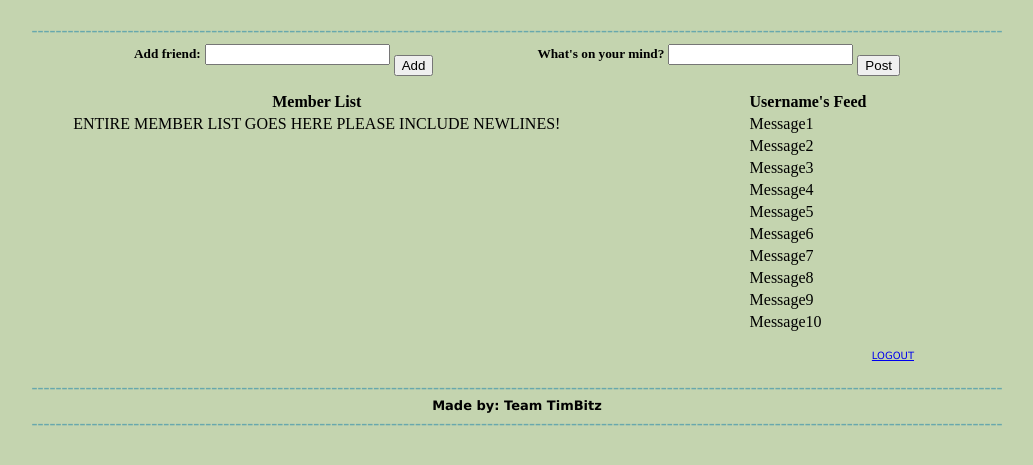
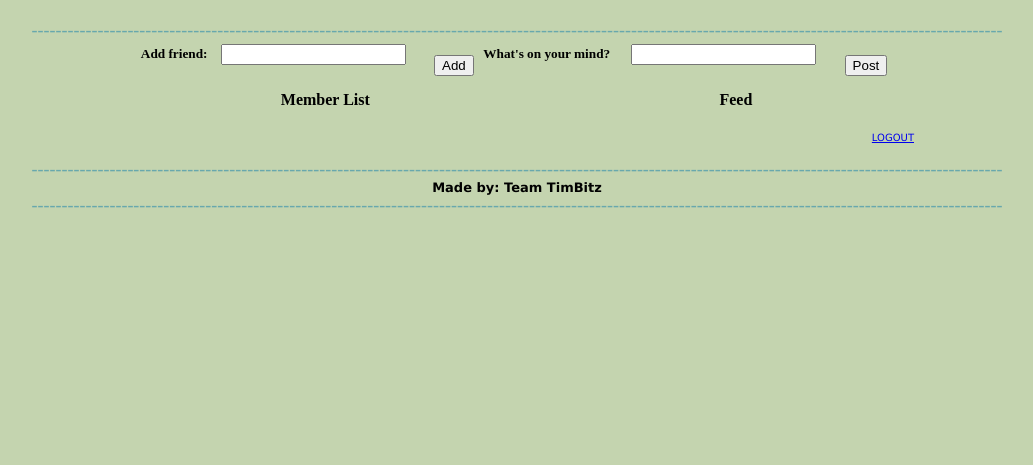
Before and after one commit to lukkwc-byte/COMP206, a plain HTML site: page feed.html in a window 1280 px wide. Shown: the part 89-554 px from the top of the page, without its empty margins (123-1156 px from the left). Drawn offline with Linux system fonts and the light colour scheme.

Commit message:
myfacebookpage.py should be prettier now

```diff
--- a/feed.html
+++ b/feed.html
@@ -16,121 +16,52 @@
 		</center>
 	</header>
 
-	<form name="addfriend" action="MyFacebookPage.py" method="post">
-		<input type="hidden" name="username" value="betterchangethis">
-		<table align="center">
+	<table align="center" width="60%">
 		<tr>
-				<td align="justify">
+			<form action="MyFacebookPage.py" method="post">
+				<input type="hidden" name="username" value="">
+				<input type="hidden" name="type" value="addfriend">
+				<td>
 					<h5>Add friend:</h5>
 				</td>
-				<td align="justify">
-					<h5><input type="text" name="friend">
-					</h5></td>
-					<td align="justify"><input type="submit" value="Add">
+				<td>
+					<h5><input type="text" name="friend"></h5>
+				</td>
+				<td>
+					<input type="submit" value="Add">
 				</td>
 			</form>
+			<form name="poststatus" action="MyFacebookPage.py" method="post">
+				<input type="hidden" name="type" value="poststatus">
+				<input type="hidden" name="username" value="">
 				<td>
-				&emsp;&emsp;&emsp;&emsp;&emsp;&emsp;
+					<h5>What's on your mind?</h5>
 				</td>
-				<form name="poststatus" action="MyFacebookPage.py" method="post">
-				<input type="hidden" name="username" value="betterchangethis">
-					<td align="justify"><h5>What's on your mind?</h5></td><td><h5><input type="text" name="status"></h5></td>
-					<td align="justify">
+				<td>
+					<h5><input type="text" name="status"></h5>
+				</td>
+				<td>
 					<input type="submit" value="Post">
 				</td>
-				</tr>
-			</table>
 			</form>
-
-		<table width="85%">
-			<tr>
-				<th> Member List </th>
-				<th align="justify"> Username's Feed </th>
 		</tr>
 		<tr>
-				<td align="center">
-					ENTIRE MEMBER LIST GOES HERE
-					PLEASE INCLUDE NEWLINES!
-				</td>
-				<td align="justify">
-					Message1
-				</td>
+			<th></th>
+			<th>Member List</th>
+			<th></th>
+			<th></th>
+			<th>Feed</th>
 		</tr>
 		<tr>
 			<td>
 
 			</td>
-				<td align="justify">
-					Message2
-				</td>
-			</tr>
-			<tr>
-				<td>
-
-				</td>
-				<td align="justify">
-					Message3
-				</td>
-			</tr>
-			<tr>
-				<td>
-
-				</td>
-				<td align="justify">
-					Message4
-				</td>
-			</tr>
-			<tr align="justify">
-				<td>
-
-				</td>
-				<td>
-					Message5
-				</td>
-			</tr>
-			<tr align="justify">
-				<td>
-
-				</td>
-				<td>
-					Message6
-				</td>
-			</tr>
-			<tr align="justify">
-				<td>
-
-				</td>
-				<td>
-					Message7
-				</td>
-			</tr>
-			<tr align="justify">
-				<td>
-
-				</td>
-				<td>
-					Message8
-				</td>
-			</tr>
-			<tr align="justify">
-				<td>
-
-				</td>
-				<td>
-					Message9
-				</td>
-			</tr>
-			<tr align="justify">
-				<td>
-
-				</td>
-				<td>
-					Message10
-				</td>
 		</tr>
 
 	</table>
-		<p align="right"><font face="verdana" size="1"><a href="cs.mcgill.ca/~kluk6">LOGOUT</a>&emsp;&emsp;&emsp;&emsp;&emsp;&emsp;&emsp;&emsp;&emsp;&emsp;&emsp;&emsp;&emsp;&emsp;&emsp;&emsp;&emsp;&emsp;&emsp;&emsp;&emsp;&emsp;&emsp;&ensp;</font></p>
+
+	<p align="right"><font face="verdana" size="1"><a href="Welcome.html">LOGOUT</a>&emsp;&emsp;&emsp;&emsp;&emsp;&emsp;&emsp;&emsp;&emsp;&emsp;&emsp;&emsp;&emsp;&emsp;&emsp;&emsp;&emsp;&emsp;&emsp;&emsp;&emsp;&emsp;&emsp;&ensp;</font></p>
+
 	<footer>
 		<center>
 			<font color="#68a8ad" size="4">------------------------------------------------------------------------------------------------------------------------------------------------------------------</font><br>
```
Also changed, not shown: 1 other file. Lines whose indentation alone changed are shown as unchanged.
